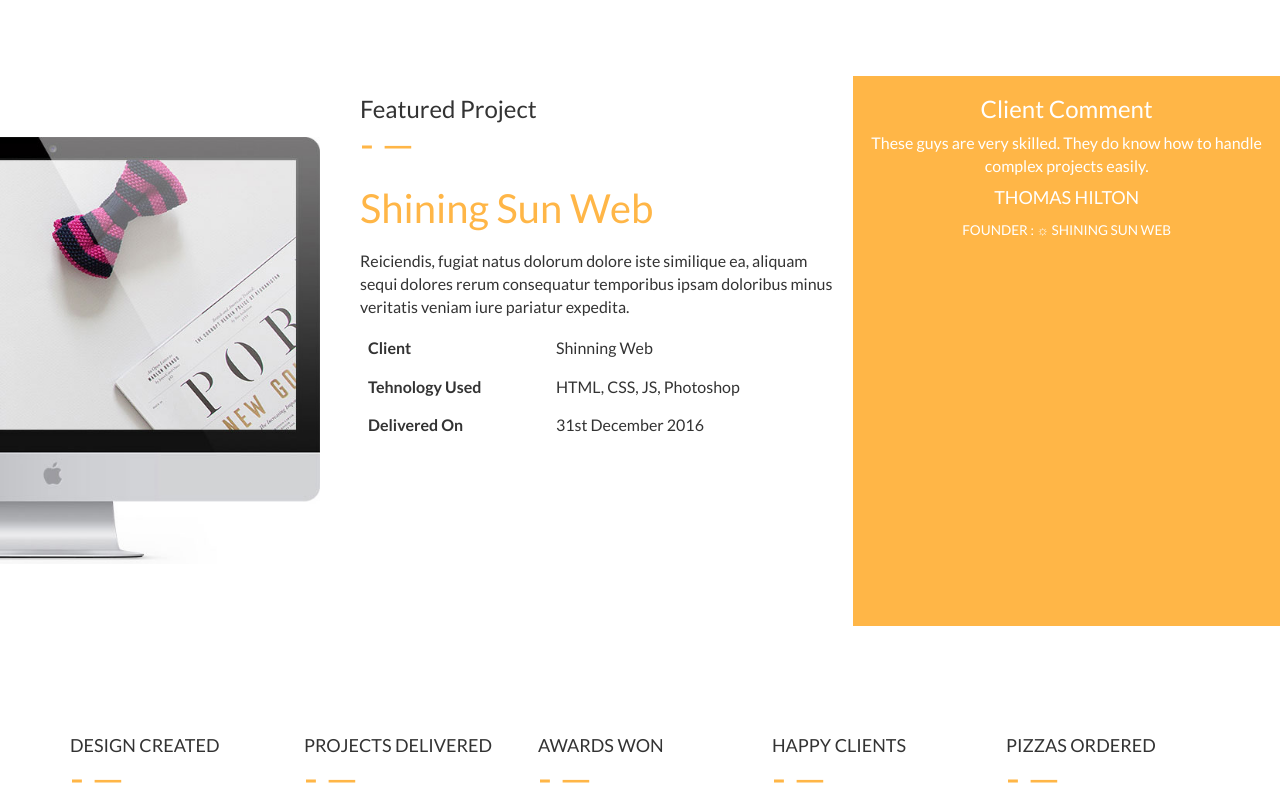
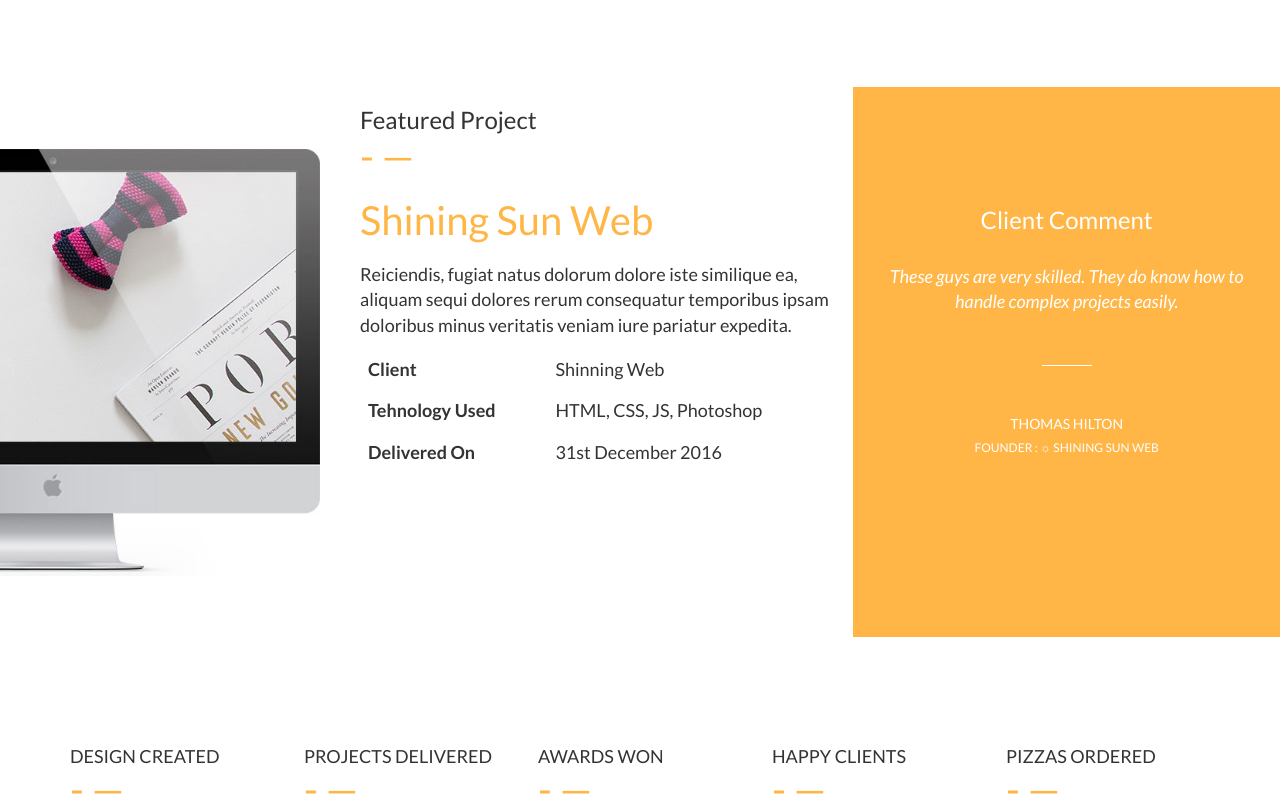
Before and after one commit to Danko-M/react-site, a React (Create React App) app: page / in a window 1280 px wide. Shown: the part 1760-2560 px from the top of the page. Built offline with nearby package versions, Linux system fonts and the light colour scheme.

Commit message:
section-c improvements

```diff
--- a/src/components/SectionC.js
+++ b/src/components/SectionC.js
@@ -19,9 +19,9 @@ export const SectionC = () =>
       </Col>
       <Col xs={12} sm={5} md={4} className="text-center bg-orange">
       	<h3>Client Comment</h3>
-      	<div>These guys are very skilled. They do know how to handle complex projects easily.</div>
-      	<h4 className="text-uppercase">Thomas Hilton</h4>
-      	<small className="text-uppercase">Founder : &#9788; Shining Sun Web</small>
+      	<p><em>These guys are very skilled. They do know how to handle complex projects easily.</em></p>
+      	<h5 className="text-uppercase">Thomas Hilton</h5>
+      	<h6 className="text-uppercase">Founder : &#9788; Shining Sun Web</h6>
     	</Col>
     </Row>
   </Grid>
--- a/src/css/index.css
+++ b/src/css/index.css
@@ -1,7 +1,7 @@
 @charset "UTF-8";
 body {
   font-family: 'Lato', sans-serif;
-  font-size: 16px;
+  font-size: 18px;
 }
 
 .alert-dismissable {
@@ -256,7 +256,7 @@ body {
   }
 }
 
-@media (min-width: 768px) {
+@media (min-width: 992px) {
   .section-c .mid {
     padding-left: 40px;
   }
@@ -279,8 +279,33 @@ body {
 }
 
 .section-c .bg-orange {
+  padding-top: 50px;
   padding-bottom: 1000em;
   margin-bottom: -1000em;
+}
+
+@media (min-width: 1200px) {
+  .section-c .bg-orange {
+    padding-top: 100px;
+  }
+}
+
+.section-c .bg-orange p {
+  margin-top: 30px;
+  margin-bottom: 50px;
+}
+
+.section-c .bg-orange p:after {
+  display: block;
+  content: '';
+  width: 50px;
+  height: 1px;
+  margin: 50px auto;
+  background: #fff;
+}
+
+.section-c h6 {
+  margin-bottom: 50px;
 }
 
 .section-d {
--- a/src/scss/index.scss
+++ b/src/scss/index.scss
@@ -4,9 +4,8 @@ $gray-1 : #aaa;
 $w: #fff;
 
 body {
-	// font-family: 'Open Sans', sans-serif;
 	font-family: 'Lato', sans-serif;
-  font-size: 16px;
+  font-size: 18px;
 }
 .alert-dismissable {
 	margin-top: 20px;
@@ -213,7 +212,7 @@ body {
 		}
 	}
 	.mid {
-		@media (min-width: 768px){
+		@media (min-width: 992px){
 			padding-left: 40px;
 		}
 	}
@@ -229,8 +228,27 @@ body {
 		border-top: 0;
 	}
 	.bg-orange {
+		padding-top: 50px;
+		@media (min-width: 1200px){
+			padding-top: 100px;
+		}
 		padding-bottom: 1000em;
 		margin-bottom: -1000em;
+		p {
+			margin-top: 30px;
+			margin-bottom: 50px;
+			&:after {
+				display: block;
+				content: '';
+				width: 50px;
+				height: 1px;
+				margin: 50px auto;
+				background: $w;
+			}
+		}
+	}
+	h6 {
+		margin-bottom: 50px;
 	}
 }
 
```
